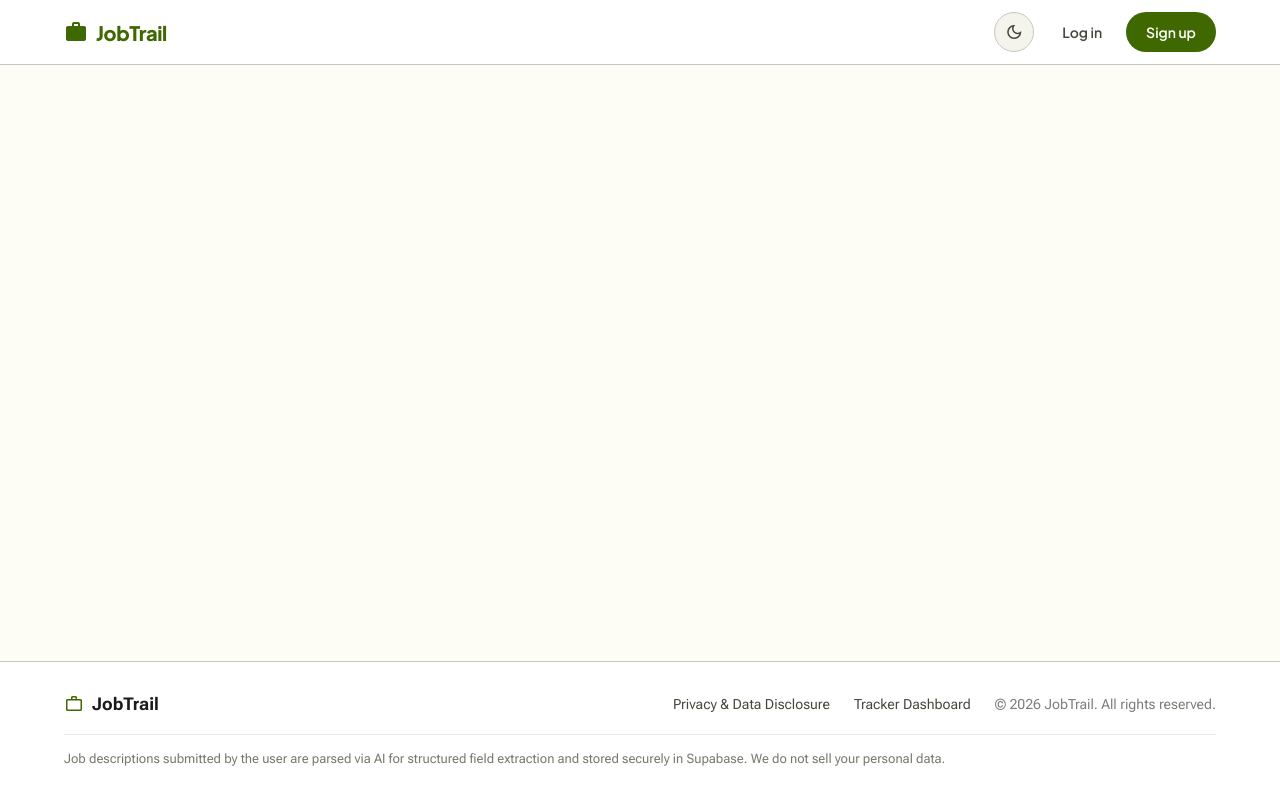
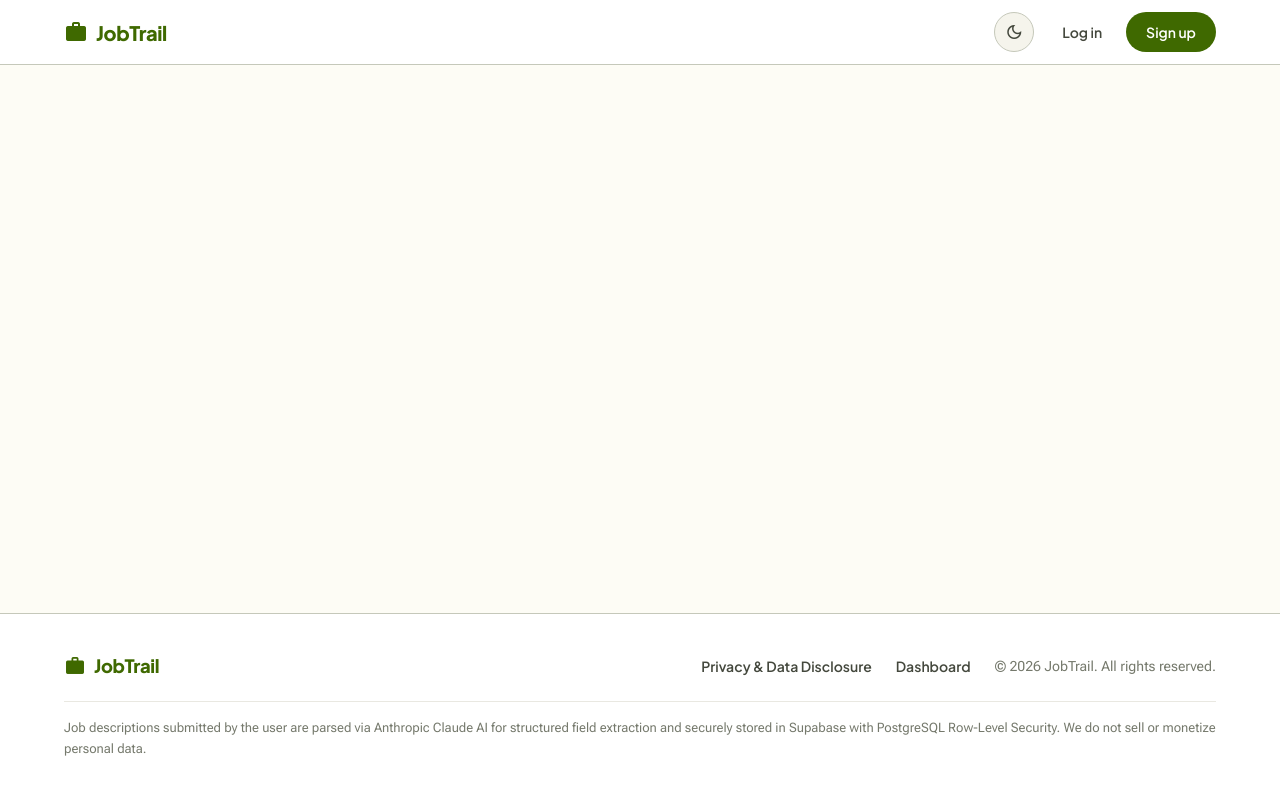
Before and after one commit to sumanxcodes/JobTrail, a Next.js app: page / in a window 1280 px wide. Built offline with nearby package versions, Linux system fonts and the light colour scheme; no server answers.

Commit message:
feat(footer): apply M3 seed #63A002 palette and typography combo to footer

```diff
--- a/components/layout/Footer.tsx
+++ b/components/layout/Footer.tsx
@@ -8,9 +8,11 @@ export function Footer() {
         marginTop: 'auto',
         borderTop: '1px solid var(--md-sys-color-outline-variant)',
         backgroundColor: 'var(--md-sys-color-surface-container-lowest)',
-        padding: '2rem 0',
+        padding: '2.5rem 0',
         color: 'var(--md-sys-color-on-surface-variant)',
+        fontFamily: 'var(--font-body)',
         fontSize: '0.875rem',
+        transition: 'background-color 0.25s ease, border-color 0.25s ease',
       }}
     >
       <div
@@ -18,34 +20,48 @@ export function Footer() {
         style={{
           display: 'flex',
           flexDirection: 'column',
-          gap: '1.25rem',
+          gap: '1.5rem',
         }}
       >
+        {/* Top Row: Brand & Nav Links */}
         <div
           style={{
             display: 'flex',
             justifyContent: 'space-between',
             alignItems: 'center',
             flexWrap: 'wrap',
-            gap: '1rem',
+            gap: '1.25rem',
           }}
         >
-          <div
+          {/* Brand */}
+          <Link
+            href="/"
             style={{
-              fontWeight: 700,
-              fontSize: '1.1rem',
-              color: 'var(--md-sys-color-on-surface)',
-              display: 'flex',
+              display: 'inline-flex',
               alignItems: 'center',
               gap: '0.5rem',
+              fontFamily: 'var(--font-headline)',
+              fontWeight: 800,
+              fontSize: '1.15rem',
+              color: 'var(--md-sys-color-primary)',
+              letterSpacing: '-0.02em',
+              textDecoration: 'none',
             }}
           >
-            <span className="material-symbols-outlined" style={{ fontSize: '20px', color: 'var(--md-sys-color-primary)' }}>
+            <span
+              className="material-symbols-outlined"
+              style={{
+                fontSize: '22px',
+                color: 'var(--md-sys-color-primary)',
+                fontVariationSettings: "'FILL' 1",
+              }}
+            >
               work
             </span>
             <span>JobTrail</span>
-          </div>
+          </Link>
 
+          {/* Navigation Links */}
           <div
             style={{
               display: 'flex',
@@ -53,6 +69,8 @@ export function Footer() {
               alignItems: 'center',
               flexWrap: 'wrap',
               fontSize: '0.875rem',
+              fontFamily: 'var(--font-headline)',
+              fontWeight: 600,
             }}
           >
             <Link
@@ -71,25 +89,32 @@ export function Footer() {
                 transition: 'color 0.15s ease',
               }}
             >
-              Tracker Dashboard
+              Dashboard
             </Link>
-            <span style={{ opacity: 0.7 }}>
+            <span
+              style={{
+                color: 'var(--md-sys-color-outline)',
+                fontFamily: 'var(--font-body)',
+                fontWeight: 400,
+              }}
+            >
               &copy; {new Date().getFullYear()} JobTrail. All rights reserved.
             </span>
           </div>
         </div>
 
+        {/* Bottom AI & Data Handling Disclosure */}
         <div
           style={{
             fontSize: '0.8125rem',
             color: 'var(--md-sys-color-outline)',
-            lineHeight: 1.5,
+            lineHeight: 1.6,
             borderTop: '1px solid var(--md-sys-color-surface-container-high)',
-            paddingTop: '0.875rem',
+            paddingTop: '1rem',
           }}
         >
-          Job descriptions submitted by the user are parsed via AI for structured field extraction
-          and stored securely in Supabase. We do not sell your personal data.
+          Job descriptions submitted by the user are parsed via Anthropic Claude AI for structured field extraction
+          and securely stored in Supabase with PostgreSQL Row-Level Security. We do not sell or monetize personal data.
         </div>
       </div>
     </footer>
```
